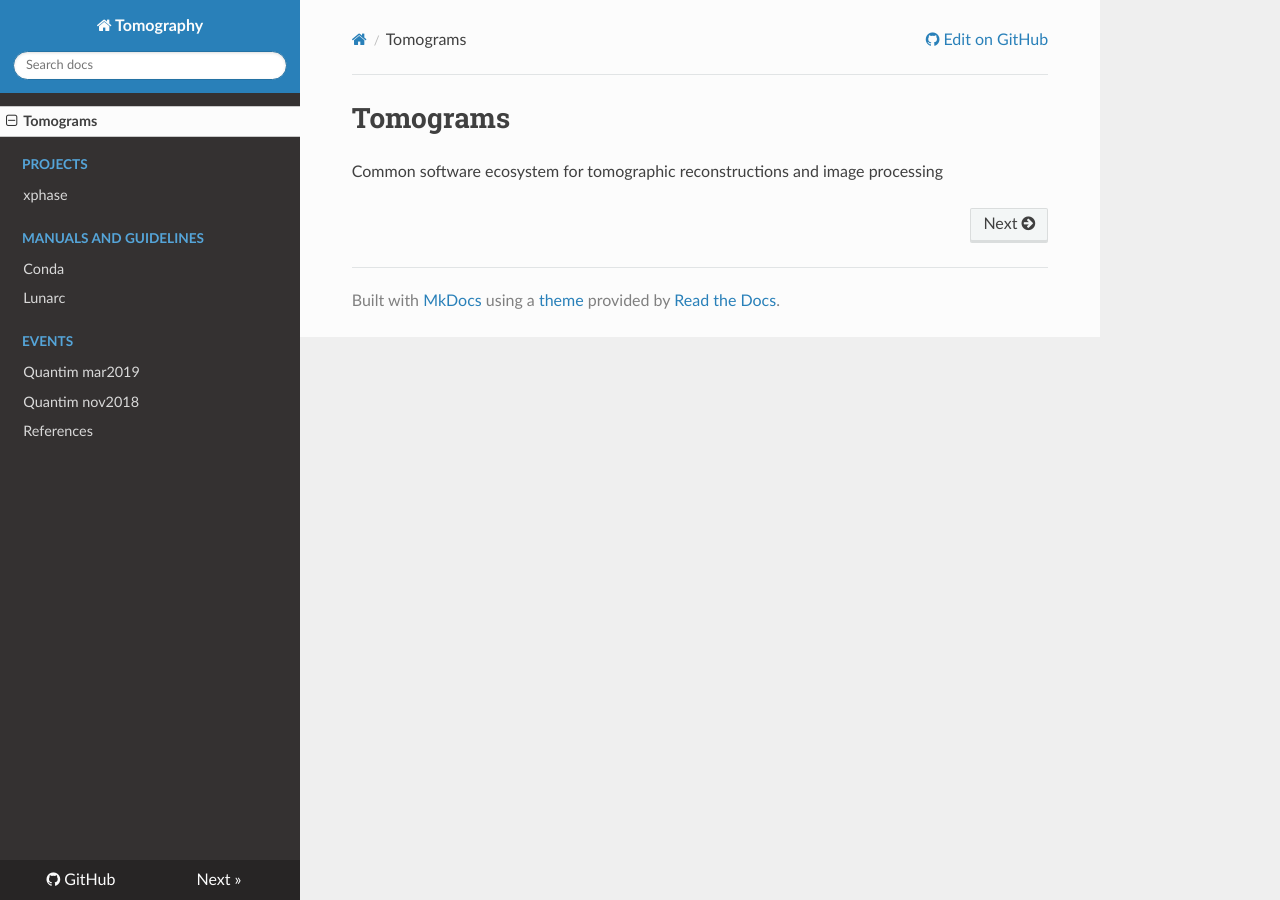
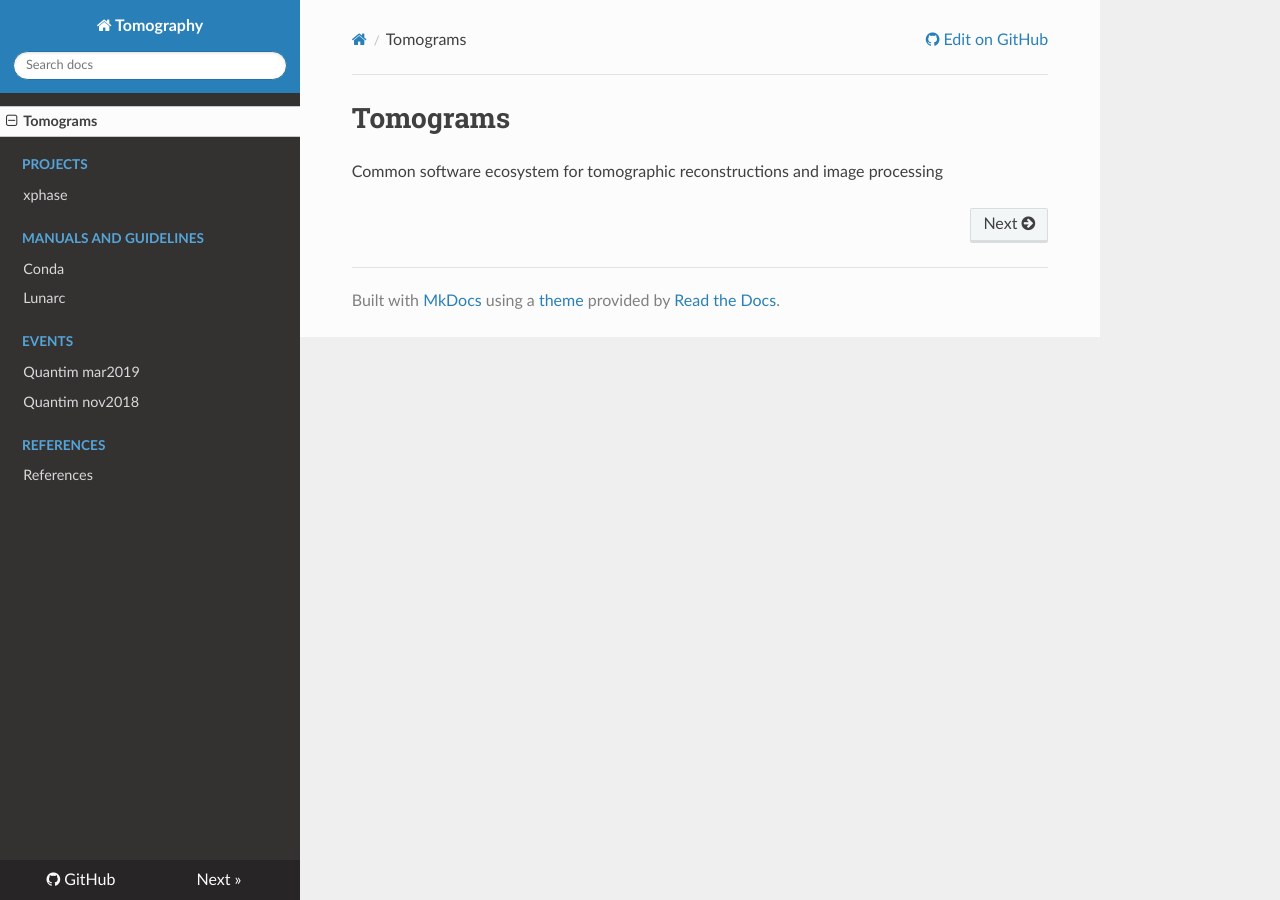
Before and after one commit to tomograms/tomograms-doc, an MkDocs documentation site: the page built from docs/index.md, in a window 1280 px wide. Built offline with MkDocs 1.6.1, drawn with Linux system fonts in a browser that asks for light colours; nearby versions of some CDN libraries.

```diff
--- a/mkdocs.yml
+++ b/mkdocs.yml
@@ -1,5 +1,5 @@
 site_name: Tomography
-repo_url: https://github.com/zdemat/tomograms.git
+repo_url: https://github.com/zdemat/tomograms
 #copyright:
 
 nav:
@@ -12,7 +12,8 @@ nav:
   - 'Events':
     - 'events/quantim_mar2019.md'
     - 'events/quantim_nov2018.md'
-  - 'references.md'
+  - 'References':
+    - 'references.md'
 
 # Meta data
 #site_description:
```
